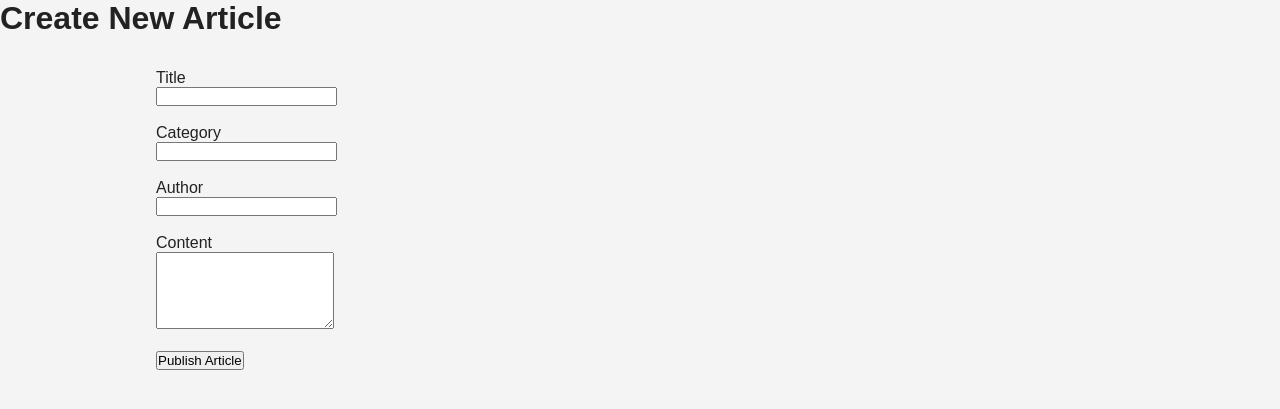
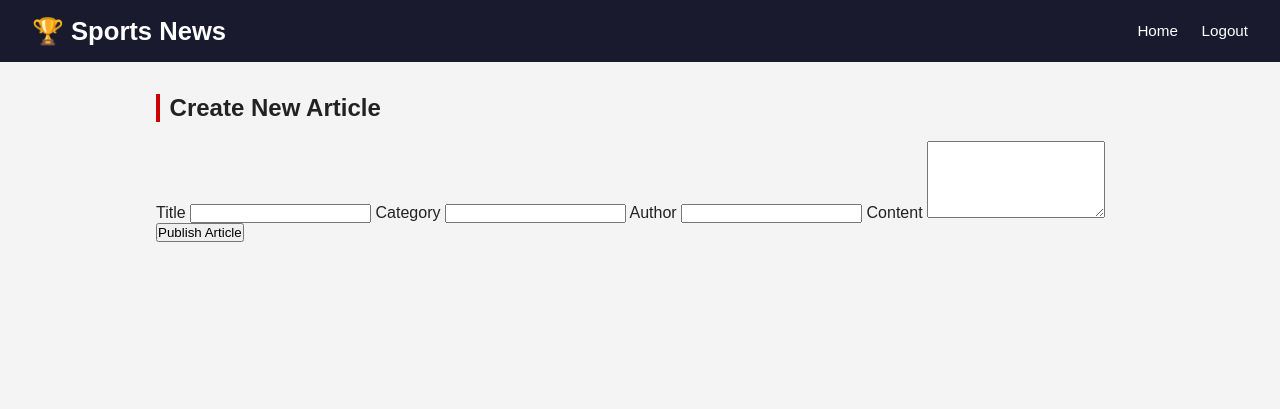
Before and after one commit to sulavvvvvgg/Sportsnews, a Flask app: template templates/create_article.html in a window 1280 px wide. Shown: the top 409 px of the page. Run offline with Flask 3, Linux system fonts and the light colour scheme; the template is opened without the code that fills it, so the values that code supplies are empty.

Commit message:
More Structured and styled create page

```diff
--- a/templates/create_article.html
+++ b/templates/create_article.html
@@ -6,26 +6,33 @@
     <link rel="stylesheet" href="{{ url_for('static', filename='css/style.css') }}">
 </head>
 <body>
-    <header>
-        <h1>Create New Article</h1>
-    </header>
+    <div class="navbar">
+        <h1>🏆 Sports News</h1>
+        <div class="nav-links">
+            <a href="{{ url_for('home') }}">Home</a>
+            <a href="{{ url_for('logout') }}">Logout</a>
+        </div>
+    </div>
 
     <main>
-        <form method="POST">
-            <label>Title</label><br>
-            <input type="text" name="title" required><br><br>
+        <div class="form-box">
+            <h2>Create New Article</h2>
+            <form method="POST">
+                <label>Title</label>
+                <input type="text" name="title" required>
 
-            <label>Category</label><br>
-            <input type="text" name="category" required><br><br>
+                <label>Category</label>
+                <input type="text" name="category" required>
 
-            <label>Author</label><br>
-            <input type="text" name="author" required><br><br>
+                <label>Author</label>
+                <input type="text" name="author" required>
 
-            <label>Content</label><br>
-            <textarea name="content" rows="5" required></textarea><br><br>
+                <label>Content</label>
+                <textarea name="content" rows="5" required></textarea>
 
-            <button type="submit">Publish Article</button>
-        </form>
+                <button type="submit">Publish Article</button>
+            </form>
+        </div>
     </main>
 </body>
 </html>
```
